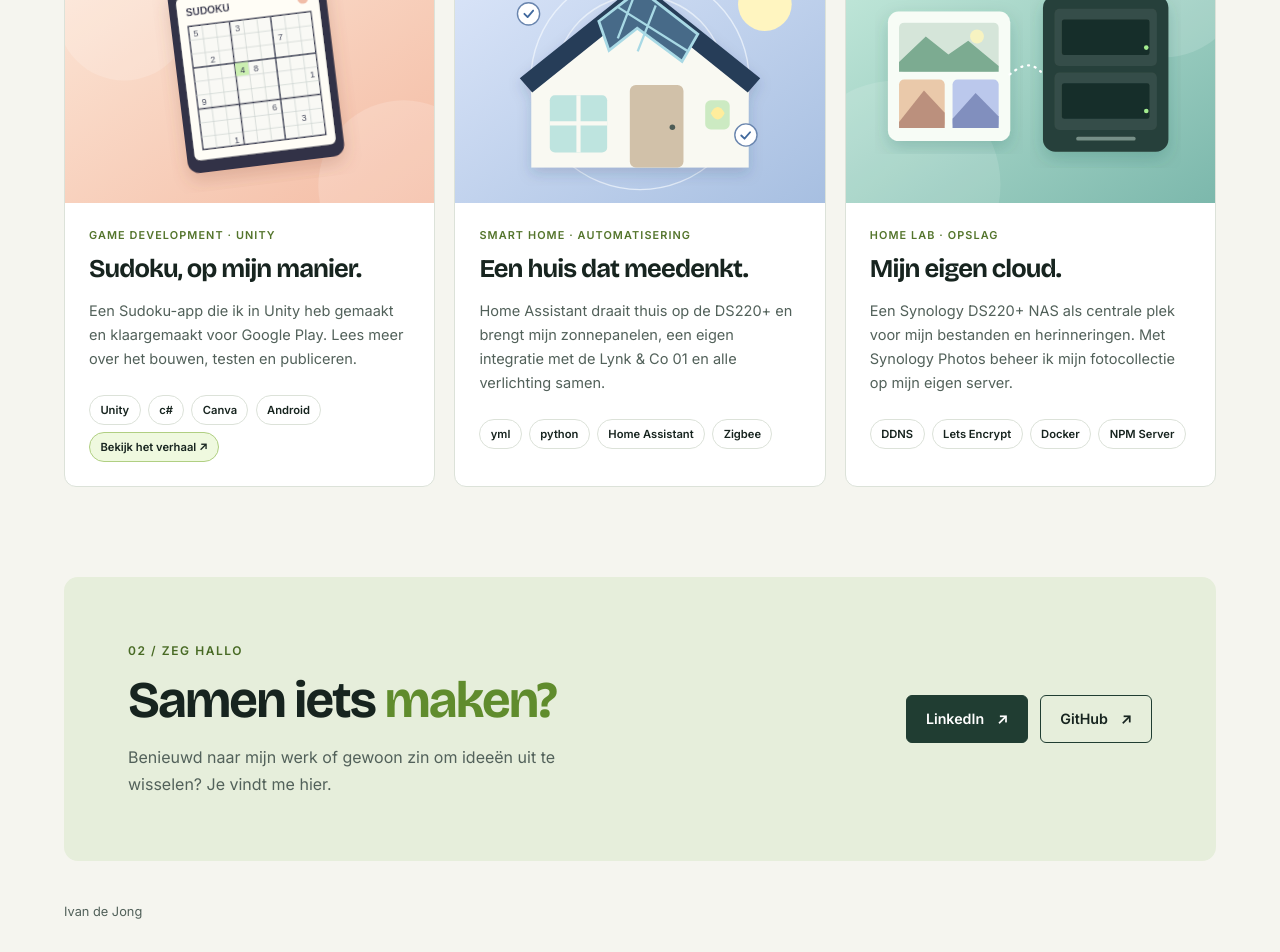
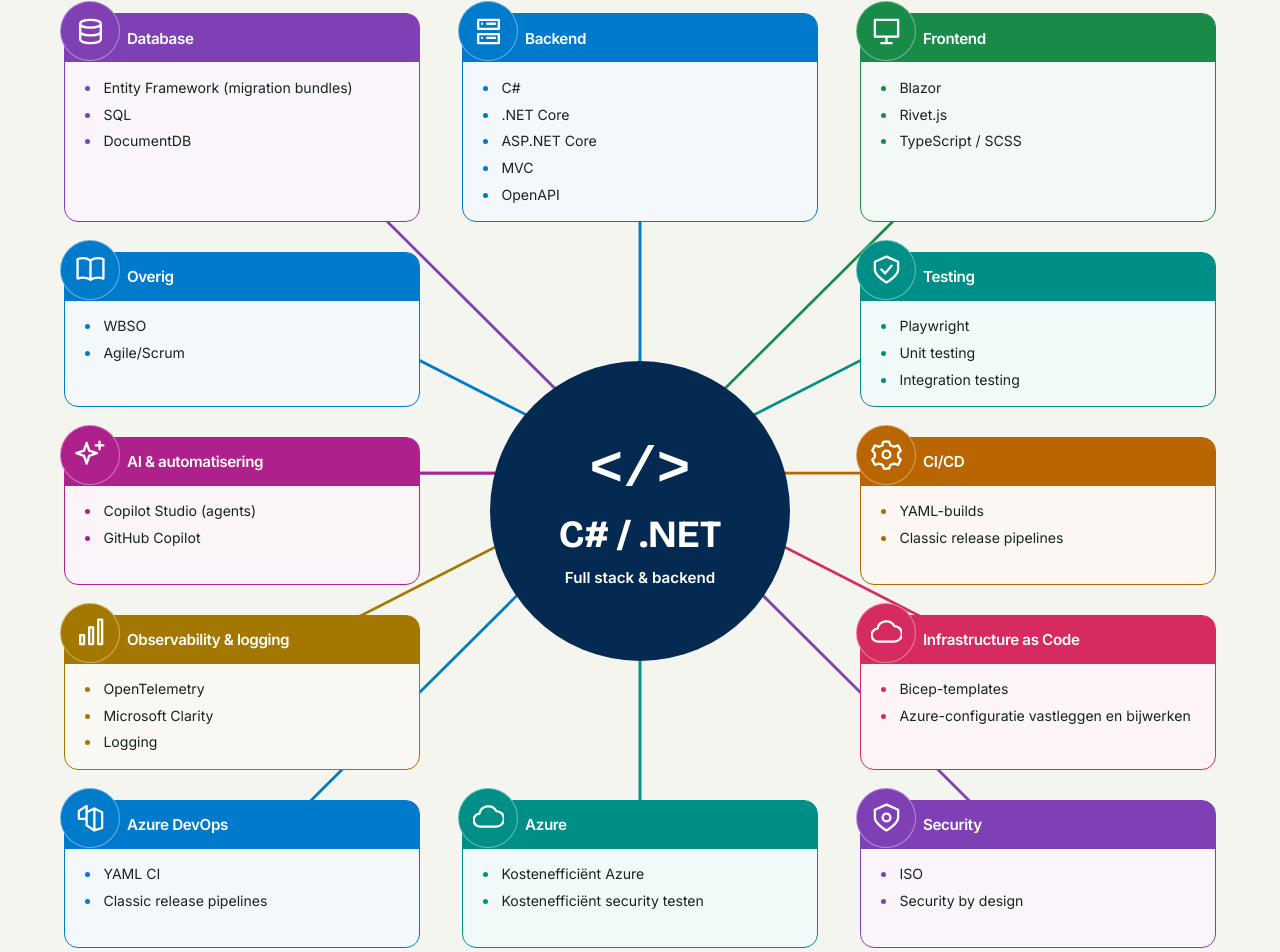
Before and after one commit to IvandeJong/Website, an Angular app: page / in a window 1280 px wide. Shown: the part 1060-2012 px from the top of the page. Built offline with nearby package versions, Linux system fonts and the light colour scheme.

Commit message:
Added skills

```diff
--- a/src/app/app.component.html
+++ b/src/app/app.component.html
@@ -3,6 +3,7 @@
     <a class="wordmark" href="#home" aria-label="Ivan de Jong, naar boven">ivan<span>.</span></a>
     <nav aria-label="Hoofdnavigatie">
       <a href="#over">Over mij</a>
+      <a href="#skills">Skills</a>
       <a href="#projecten">Projecten</a>
       <a href="#contact">Contact</a>
     </nav>
@@ -24,9 +25,47 @@
       </div>
     </section>
 
+    <section class="skills" id="skills" aria-labelledby="skills-title">
+      <div class="section-heading">
+        <div><p class="eyebrow">01 / Mijn skills</p><h2 id="skills-title">Een sterke basis.<br><em>Breed inzetbaar.</em></h2></div>
+        <p>Van backend tot deployment: de technieken waarmee ik oplossingen bouw en blijf verbeteren.</p>
+      </div>
+      <div class="skills-map">
+        <svg class="skills-connections" viewBox="0 0 1000 900" preserveAspectRatio="none" aria-hidden="true" focusable="false">
+          <path stroke="#8040b5" d="M500 450 160 80M500 450 840 820" />
+          <path stroke="#007acb" d="M500 450V80M500 450H160M500 450 160 820" />
+          <path stroke="#188b49" d="M500 450 840 80" />
+          <path stroke="#008f87" d="M500 450 840 260M500 450V820" />
+          <path stroke="#ae208b" d="M500 450H160" />
+          <path stroke="#b96500" d="M500 450H840" />
+          <path stroke="#a47800" d="M500 450 160 640" />
+          <path stroke="#d52b60" d="M500 450 840 640" />
+          <path stroke="#007acb" d="M500 450 160 260" />
+        </svg>
+        <div class="skills-hub">
+          <span class="skills-code" aria-hidden="true">&lt;/&gt;</span>
+          <p>C# / .NET</p>
+          <span>Full stack & backend</span>
+        </div>
+        @for (skill of skills; track skill.id) {
+          <article class="skill-card" [class]="'skill-card skill-' + skill.id" [style.--skill-color]="skill.color" [attr.aria-labelledby]="'skill-' + skill.id">
+            <h3 [id]="'skill-' + skill.id">
+              <span class="skill-icon"><svg viewBox="0 0 24 24" fill="none" stroke="currentColor" stroke-width="1.8" stroke-linecap="round" stroke-linejoin="round" aria-hidden="true" focusable="false"><path [attr.d]="skill.icon" /></svg></span>
+              {{ skill.title }}
+            </h3>
+            <ul>
+              @for (item of skill.items; track item) {
+                <li>{{ item }}</li>
+              }
+            </ul>
+          </article>
+        }
+      </div>
+    </section>
+
     <section class="work" id="projecten" aria-labelledby="work-title">
       <div class="section-heading">
-        <div><p class="eyebrow">01 / Mijn projecten</p><h2 id="work-title">Van idee naar <em>iets echts.</em></h2></div>
+        <div><p class="eyebrow">02 / Mijn projecten</p><h2 id="work-title">Van idee naar <em>iets echts.</em></h2></div>
         <p>Een selectie van wat ik bouw, probeer en steeds een beetje beter maak.</p>
       </div>
 
@@ -57,7 +96,7 @@
     </section>
 
     <section class="contact" id="contact" aria-labelledby="contact-title">
-      <div><p class="eyebrow">02 / Zeg hallo</p><h2 id="contact-title">Samen iets <em>maken?</em></h2><p>Benieuwd naar mijn werk of gewoon zin om ideeën uit te wisselen? Je vindt me hier.</p></div>
+      <div><p class="eyebrow">03 / Zeg hallo</p><h2 id="contact-title">Samen iets <em>maken?</em></h2><p>Benieuwd naar mijn werk of gewoon zin om ideeën uit te wisselen? Je vindt me hier.</p></div>
       <div class="contact-links"><a class="btn primary" href="https://www.linkedin.com/in/ivansanderdejong" target="_blank" rel="noopener noreferrer">LinkedIn <span aria-hidden="true">↗</span></a><a class="btn secondary" href="https://github.com/IvandeJong" target="_blank" rel="noopener noreferrer">GitHub <span aria-hidden="true">↗</span></a></div>
     </section>
   </main>
--- a/src/app/app.component.ts
+++ b/src/app/app.component.ts
@@ -1,5 +1,6 @@
 import { ChangeDetectionStrategy, Component } from '@angular/core';
 import { PROJECTS } from './projects';
+import { SKILLS } from './skills';
 
 @Component({
   selector: 'app-root',
@@ -8,5 +9,6 @@
   changeDetection: ChangeDetectionStrategy.OnPush,
 })
 export class AppComponent {
+  protected readonly skills = SKILLS;
   protected readonly projects = [...PROJECTS].sort((first, second) => second.year - first.year);
 }
--- /dev/null
+++ b/src/app/skills.ts
@@ -0,0 +1,70 @@
+export interface SkillCategory {
+  readonly id: string;
+  readonly title: string;
+  readonly color: string;
+  readonly icon: string;
+  readonly items: readonly string[];
+}
+
+export const SKILLS: readonly SkillCategory[] = [
+  {
+    id: 'database', title: 'Database', color: '#8040b5',
+    icon: 'M4 6c0-4 16-4 16 0s-16 4-16 0m0 0v12c0 4 16 4 16 0V6M4 12c0 4 16 4 16 0',
+    items: ['Entity Framework (migration bundles)', 'SQL', 'DocumentDB'],
+  },
+  {
+    id: 'backend', title: 'Backend', color: '#007acb',
+    icon: 'M4 3h16v7H4zM4 14h16v7H4zM7 6h.01M7 17h.01M11 6h6M11 17h6',
+    items: ['C#', '.NET Core', 'ASP.NET Core', 'MVC', 'OpenAPI'],
+  },
+  {
+    id: 'frontend', title: 'Frontend', color: '#188b49',
+    icon: 'M3 3h18v13H3zM12 16v5M8 21h8',
+    items: ['Blazor', 'Rivet.js', 'TypeScript / SCSS'],
+  },
+  {
+    id: 'ervaring', title: 'Overig', color: '#007acb',
+    icon: 'M12 5C9 3 5 3 2 4v15c3-1 7-1 10 1 3-2 7-2 10-1V4c-3-1-7-1-10 1zm0 0v15',
+    items: ['WBSO', 'Agile/Scrum'],
+  },
+  {
+    id: 'testing', title: 'Testing', color: '#008f87',
+    icon: 'M12 2 3 6v6c0 5 9 10 9 10s9-5 9-10V6zM8 12l3 3 5-6',
+    items: ['Playwright', 'Unit testing', 'Integration testing'],
+  },
+  {
+    id: 'automation', title: 'AI & automatisering', color: '#ae208b',
+    icon: 'm9 3 2 6 6 2-6 2-2 6-2-6-6-2 6-2zM19 2v6M16 5h6',
+    items: ['Copilot Studio (agents)', 'GitHub Copilot'],
+  },
+  {
+    id: 'delivery', title: 'CI/CD', color: '#b96500',
+    icon: 'm9 3 1-1h4l1 3 3 1 3-1 2 4-2 2v3l2 2-2 4-3-1-3 1-1 3h-4l-1-3-3-1-3 1-2-4 2-2v-3L1 9l2-4 3 1 3-1zM12 9a3 3 0 1 0 0 6 3 3 0 0 0 0-6',
+    items: ['YAML-builds', 'Classic release pipelines'],
+  },
+  {
+    id: 'observability', title: 'Observability & logging', color: '#a47800',
+    icon: 'M4 14h3v7H4zM11 8h3v13h-3zM18 2h3v19h-3z',
+    items: ['OpenTelemetry', 'Microsoft Clarity', 'Logging'],
+  },
+  {
+    id: 'infrastructure', title: 'Infrastructure as Code', color: '#d52b60',
+    icon: 'M6 19a5 5 0 0 1-1-10 7 7 0 0 1 13-2 6 6 0 0 1 0 12z',
+    items: ['Bicep-templates', 'Azure-configuratie vastleggen en bijwerken'],
+  },
+  {
+    id: 'devops', title: 'Azure DevOps', color: '#007acb',
+    icon: 'm3 7 6-4v5l6-3 6 3v12l-6 2-6-4v-5H3zM9 8v10M15 5v17',
+    items: ['YAML CI', 'Classic release pipelines'],
+  },
+  {
+    id: 'azure', title: 'Azure', color: '#008f87',
+    icon: 'M6 19a5 5 0 0 1-1-10 7 7 0 0 1 13-2 6 6 0 0 1 0 12z',
+    items: ['Kostenefficiënt Azure', 'Kostenefficiënt security testen'],
+  },
+  {
+    id: 'security', title: 'Security', color: '#8040b5',
+    icon: 'M12 2 3 6v6c0 5 9 10 9 10s9-5 9-10V6zM12 9a3 3 0 1 0 0 6 3 3 0 0 0 0-6',
+    items: ['ISO', 'Security by design'],
+  },
+];
--- a/src/styles.css
+++ b/src/styles.css
@@ -47,14 +47,42 @@
 .hero-art { aspect-ratio: 1; max-width: 420px; width: 100%; margin: auto; border-radius: 50%; background: #e8efd9; overflow: hidden; }
 .hero-art img { display: block; width: 100%; height: 100%; object-fit: cover; }
 
-.work { padding: clamp(4rem, 7vw, 7rem) 0; border-top: 1px solid var(--line); }
+.skills, .work { padding: clamp(4rem, 7vw, 7rem) 0; border-top: 1px solid var(--line); }
+.skills-map { position: relative; display: grid; grid-template-columns: repeat(3, minmax(0, 1fr)); grid-template-rows: repeat(5, minmax(148px, auto)); grid-template-areas: "database backend frontend" "integration hub testing" "automation hub delivery" "observability hub infrastructure" "devops azure security"; gap: 30px 42px; padding: 14px 0 0; }
+.skills-connections { position: absolute; inset: 0; width: 100%; height: 100%; fill: none; stroke-width: 2.5; pointer-events: none; }
+.skills-hub { grid-area: hub; z-index: 1; align-self: center; justify-self: center; display: flex; flex-direction: column; align-items: center; justify-content: center; width: 110%; max-width: 300px; aspect-ratio: 1; border-radius: 50%; background: #052a52; color: white; text-align: center; }
+.skills-hub p { font: 700 clamp(1.7rem, 3vw, 2.5rem)/1.3 "Bricolage Grotesque", system-ui, sans-serif; }
+.skills-hub > span:last-child { margin-top: 0.35rem; font-size: 0.95rem; font-weight: 600; }
+.skills-code { font: 600 3.5rem/1.4 monospace; }
+.skill-card { position: relative; z-index: 2; min-width: 0; align-self: stretch; border: 1px solid var(--skill-color); border-radius: 14px; background: color-mix(in srgb, var(--skill-color) 5%, white); }
+.skill-card h3 { position: relative; display: flex; align-items: center; min-height: 48px; padding: 0.65rem 0.6rem 0.65rem 62px; border-radius: 12px 12px 0 0; background: var(--skill-color); color: white; font-family: "Inter", system-ui, sans-serif; font-size: 0.95rem; line-height: 1.3; letter-spacing: -0.025em; }
+.skill-icon { position: absolute; left: -5px; top: -13px; display: grid; place-items: center; width: 60px; height: 60px; border: 1px solid #ffffff66; border-radius: 50%; background: var(--skill-color); }
+.skill-icon svg { width: 31px; height: 31px; }
+.skill-card ul { margin: 0; padding: 0.9rem 1rem 1rem 2.25rem; font-size: 0.88rem; line-height: 1.5; }
+.skill-card li { padding-left: 0.15rem; overflow-wrap: anywhere; }
+.skill-card li + li { margin-top: 0.35rem; }
+.skill-card li::marker { color: var(--skill-color); }
+.skill-database { grid-area: database; }
+.skill-backend { grid-area: backend; }
+.skill-frontend { grid-area: frontend; }
+.skill-integration { grid-area: integration; }
+.skill-testing { grid-area: testing; }
+.skill-automation { grid-area: automation; }
+.skill-delivery { grid-area: delivery; }
+.skill-observability { grid-area: observability; }
+.skill-infrastructure { grid-area: infrastructure; }
+.skill-devops { grid-area: devops; }
+.skill-azure { grid-area: azure; }
+.skill-security { grid-area: security; }
 .section-heading { display: flex; align-items: end; justify-content: space-between; gap: 2rem; margin-bottom: 2.5rem; }
 .section-heading h2, .contact h2 { margin-top: 0.7rem; font-size: clamp(2.5rem, 4vw, 4rem); }
 .section-heading h2 em, .contact h2 em { color: #608c2d; font-style: normal; }
 .section-heading > p { max-width: 26ch; color: var(--muted); font-size: 0.94rem; }
 .project-grid { display: grid; grid-template-columns: repeat(3, minmax(0, 1fr)); gap: 1.2rem; }
-.project-card { min-width: 0; overflow: hidden; border: 1px solid var(--line); border-radius: 12px; background: var(--card); transition: transform 300ms ease, box-shadow 300ms ease, border-color 300ms ease; }
-.project-card:hover, .project-card:focus-within { transform: translateY(-8px); border-color: #a6c47e; box-shadow: 0 22px 35px -18px rgba(23, 36, 31, 0.26); }
+.project-card { min-width: 0; overflow: hidden; border: 1px solid var(--line); border-radius: 12px; background: var(--card); }
+.project-card, .skill-card { transition: transform 300ms ease, box-shadow 300ms ease, border-color 300ms ease; }
+.project-card:hover, .project-card:focus-within, .skill-card:hover, .skill-card:focus-within { transform: translateY(-8px); box-shadow: 0 22px 35px -18px rgba(23, 36, 31, 0.26); }
+.project-card:hover, .project-card:focus-within { border-color: #a6c47e; }
 .project-image { position: relative; overflow: hidden; aspect-ratio: 10 / 7; background: #dce8dc; }
 .project-image img { display: block; width: 100%; height: 100%; object-fit: cover; transition: transform 500ms ease; }
 .project-card:hover img, .project-card:focus-within img { transform: scale(1.07); }
@@ -84,10 +112,15 @@
 .back { display: inline-block; margin-bottom: 2rem; font-size: 0.9rem; font-weight: 600; }
 
 @media (max-width: 980px) {
+  .skills-map { grid-template-columns: repeat(2, minmax(0, 1fr)); grid-template-rows: auto; grid-template-areas: none; gap: 30px 24px; }
+  .skills-connections { display: none; }
+  .skills-hub { grid-area: auto; grid-column: 1 / -1; width: 240px; margin-bottom: 0.5rem; }
+  .skill-card { grid-area: auto; }
   .project-grid { grid-template-columns: repeat(2, minmax(0, 1fr)); }
   .hero { grid-template-columns: 1fr 0.7fr; gap: 1.5rem; }
 }
 @media (max-width: 700px) {
+  .skills-map { grid-template-columns: 1fr; }
   .site-header { align-items: flex-start; }
   .site-header nav { justify-content: flex-end; gap: 0.6rem 1rem; }
   .hero { grid-template-columns: 1fr; padding: 4rem 0; }
@@ -104,6 +137,6 @@
 }
 @media (prefers-reduced-motion: reduce) {
   html { scroll-behavior: auto; }
-  .btn, .project-card, .project-image img { transition: none; }
-  .btn:hover, .project-card:hover, .project-card:focus-within, .project-card:hover img, .project-card:focus-within img { transform: none; }
+  .btn, .project-card, .skill-card, .project-image img { transition: none; }
+  .btn:hover, .project-card:hover, .project-card:focus-within, .skill-card:hover, .skill-card:focus-within, .project-card:hover img, .project-card:focus-within img { transform: none; }
 }
```
